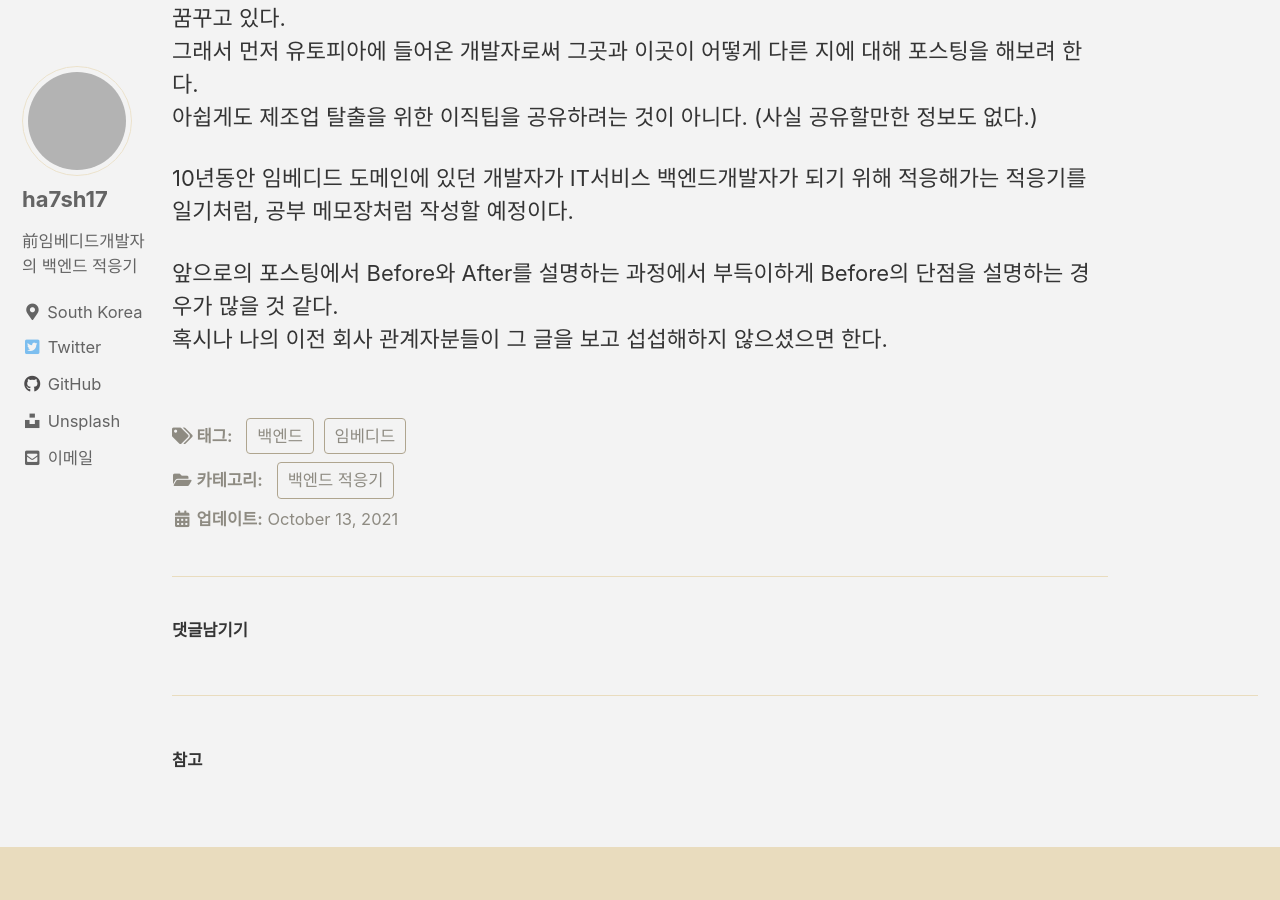
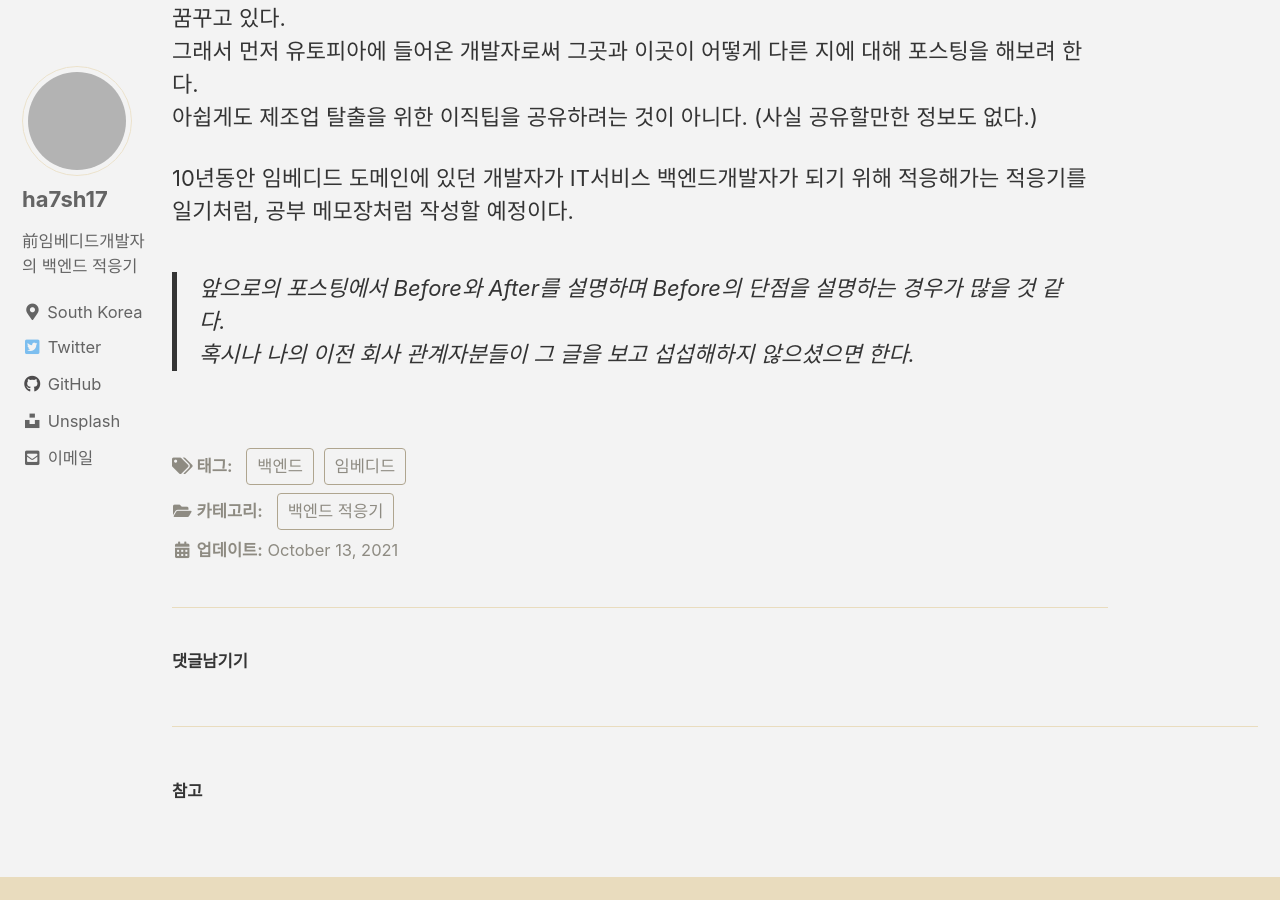
Before and after one commit to ha7sh17/ha7sh17.github.io, a Jekyll site: the page built from _posts/2021-10-13-post-e2s_preface.md, in a window 1280 px wide and 900 px high, scrolled down 841 px. Built offline with Jekyll 4.4.1, drawn with Linux system fonts in a browser that asks for light colours; cached includes are drawn as plain includes; comment, search, counter and statistics services are not loaded; grey boxes are pictures that could not be loaded.

Commit message:
Modify 211013 post

```diff
--- a/_posts/2021-10-13-post-e2s_preface.md
+++ b/_posts/2021-10-13-post-e2s_preface.md
@@ -26,5 +26,5 @@ tags:
 
 10년동안 임베디드 도메인에 있던 개발자가 IT서비스 백엔드개발자가 되기 위해 적응해가는 적응기를 일기처럼, 공부 메모장처럼 작성할 예정이다.
 
-앞으로의 포스팅에서 Before와 After를 설명하는 과정에서 부득이하게 Before의 단점을 설명하는 경우가 많을 것 같다.
+> 앞으로의 포스팅에서 Before와 After를 설명하며 Before의 단점을 설명하는 경우가 많을 것 같다.
 혹시나 나의 이전 회사 관계자분들이 그 글을 보고 섭섭해하지 않으셨으면 한다.
```
